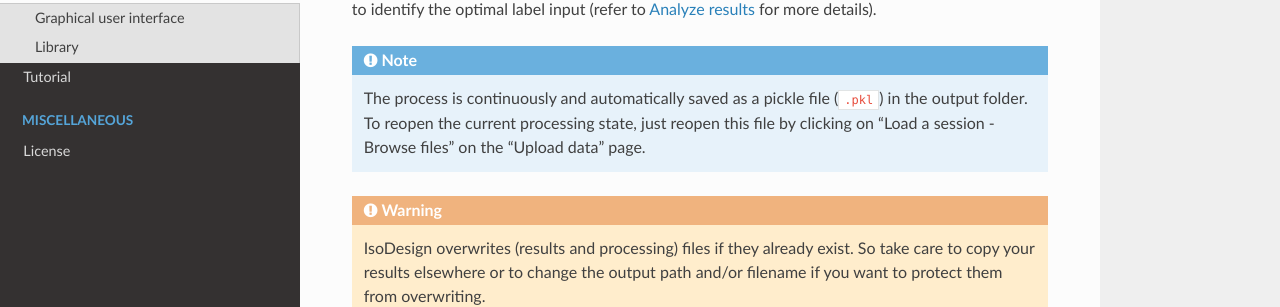
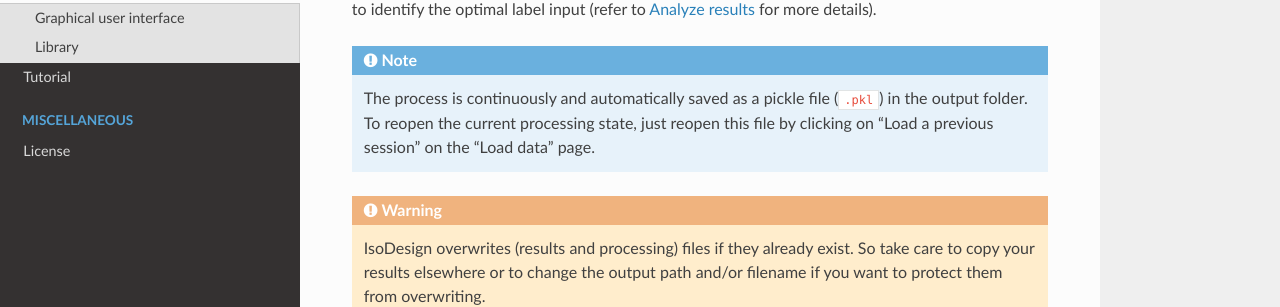
Before and after one commit to MetaboHUB-MetaToul-FluxoMet/IsoDesign, a Sphinx documentation site: the page built from docs/quickstart.rst, in a window 1280 px wide and 900 px high, scrolled down 2342 px. Shown: the part 195-502 px from the top of the window. Built offline with Sphinx 7.4.7 and the Read the Docs theme 3.1.0, drawn with Linux system fonts in a browser that asks for light colours.

Commit message:
Update doc (quickstart)

```diff
--- a/docs/quickstart.rst
+++ b/docs/quickstart.rst
@@ -55,7 +55,7 @@
 more scoring criteria to identify the optimal label input (refer to
 :ref:`results` for more details).
 
-.. note:: The process is continuously and automatically saved as a pickle file (:file:`.pkl`) in the output folder. To reopen the current processing state, just reopen this file by clicking on "Load a session - Browse files" on the “Upload data” page.
+.. note:: The process is continuously and automatically saved as a pickle file (:file:`.pkl`) in the output folder. To reopen the current processing state, just reopen this file by clicking on "Load a previous session" on the “Load data” page.
 
 .. warning:: IsoDesign overwrites (results and processing) files if they already exist. So take care to copy your results elsewhere or to change the output path and/or filename if you want to protect them from overwriting.
 
```
